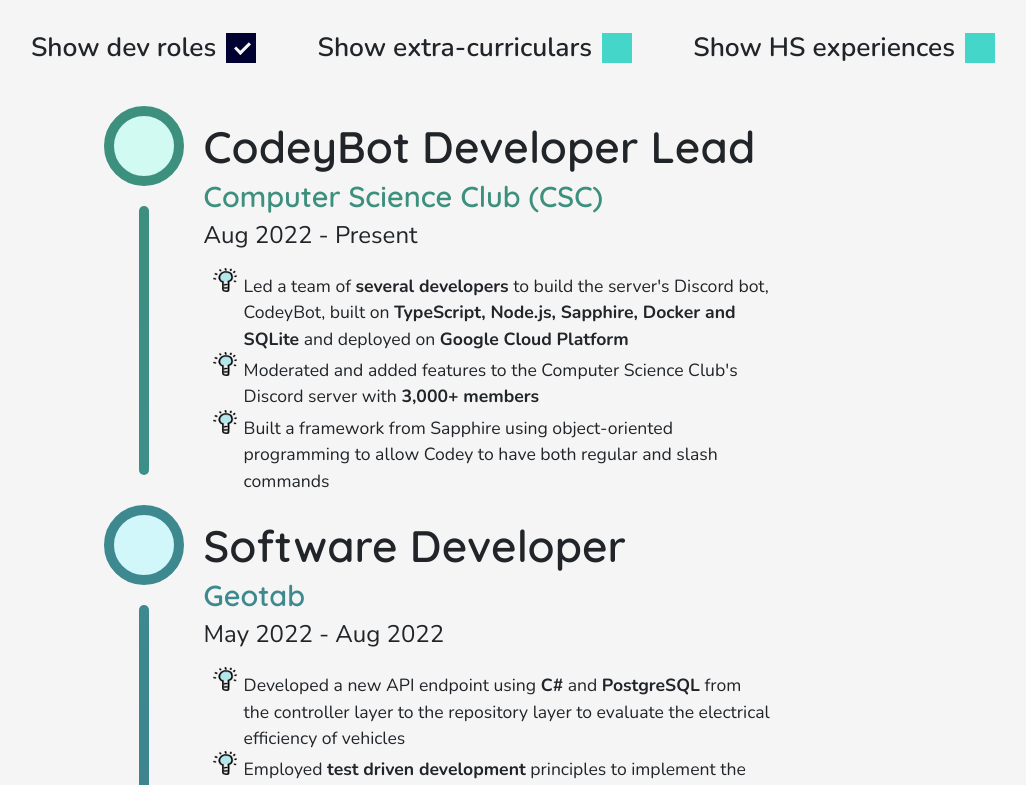
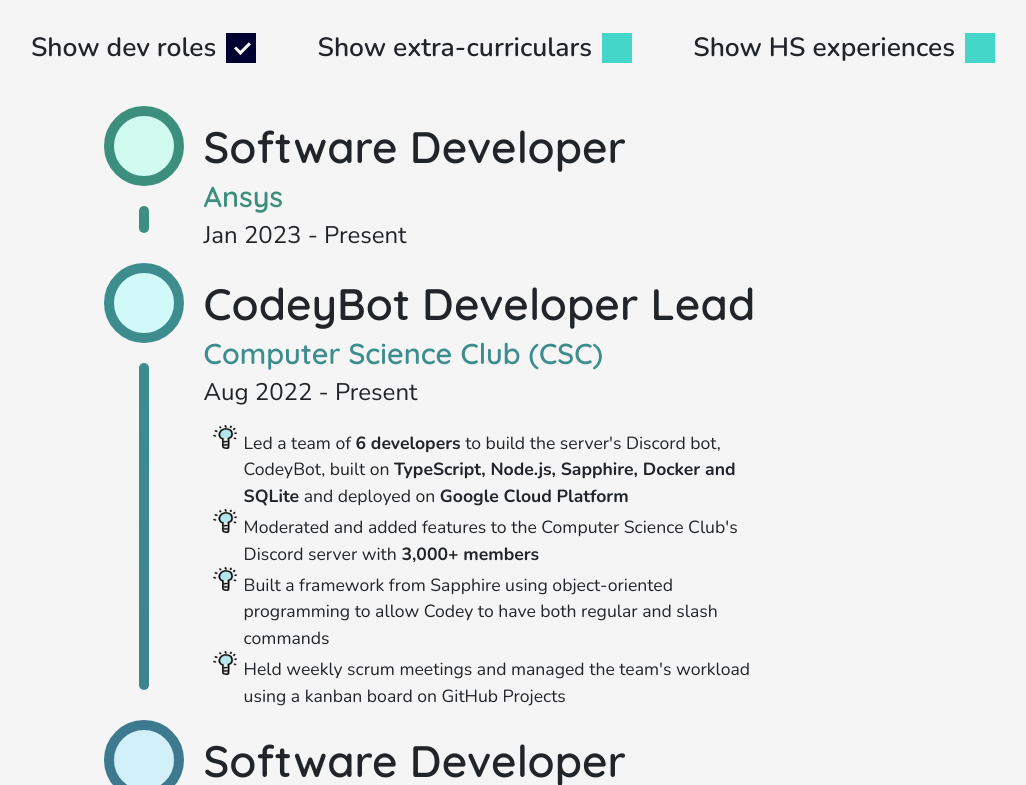
Before and after one commit to mcpenguin/the-arctic-blog, a React (Create React App) app: page / in a window 1280 px wide. Shown: the part 3375-4160 px from the top of the page, without its empty margins (122-1148 px from the left). Built offline with nearby package versions, Linux system fonts and the light colour scheme.

Commit message:
added some roles

```diff
--- a/src/components/ExperienceEducation/experienceData.tsx
+++ b/src/components/ExperienceEducation/experienceData.tsx
@@ -1,6 +1,20 @@
 /* eslint-disable react/no-unescaped-entities */
 // module containing experience data
 const data = [
+  {
+    title: "Student Representive",
+    subtitle: "Statistics and Actuarial Science Committee",
+    date: "Jan 2023 - Present",
+    content: null,
+    tags: ["ec"],
+  },
+  {
+    title: "Software Developer",
+    subtitle: "Ansys",
+    date: "Jan 2023 - Present",
+    content: null,
+    tags: ["coop", "tech"],
+  },
   {
     title: "MATH 137/138 Tutor",
     subtitle: "UW Tutorial Centre",
@@ -15,7 +29,7 @@ const data = [
     content: (
       <ul>
         <li>
-          Led a team of <b>several developers</b> to build the server's Discord
+          Led a team of <b>6 developers</b> to build the server's Discord
           bot, CodeyBot, built on{" "}
           <b>TypeScript, Node.js, Sapphire, Docker and SQLite</b> and deployed
           on <b>Google Cloud Platform</b>
@@ -27,6 +41,10 @@ const data = [
         <li>
           Built a framework from Sapphire using object-oriented programming to
           allow Codey to have both regular and slash commands
+        </li>
+        <li>
+          Held weekly scrum meetings and managed the team's workload using a kanban board
+          on GitHub Projects
         </li>
       </ul>
     ),
@@ -184,8 +202,8 @@ const data = [
               </a>
             </li>
             <li>
-              <a href="about:blank">
-                Comic 49 - Dijkstra's Algorithm (CS 341) (not out yet)
+              <a href="https://www.instagram.com/p/Cof4dlxuIth/?hl=en">
+                Comic 49 - Dijkstra's Algorithm (CS 341)
               </a>
             </li>
           </ul>
@@ -205,8 +223,8 @@ const data = [
           <b>React, Sass and Node</b>
         </li>
         <li>
-          Built various helper scripts to allow executives
-          to easily add/edit website content
+          Built various helper scripts to allow executives to easily add/edit
+          website content
         </li>
       </ul>
     ),
```
